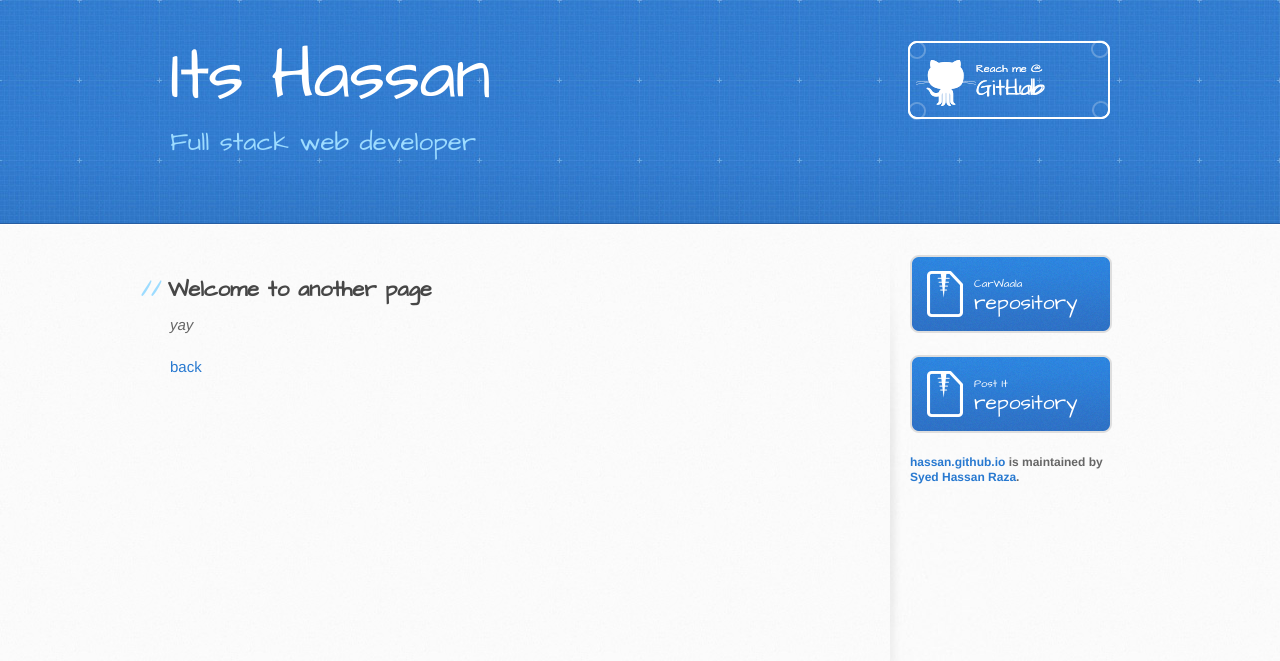
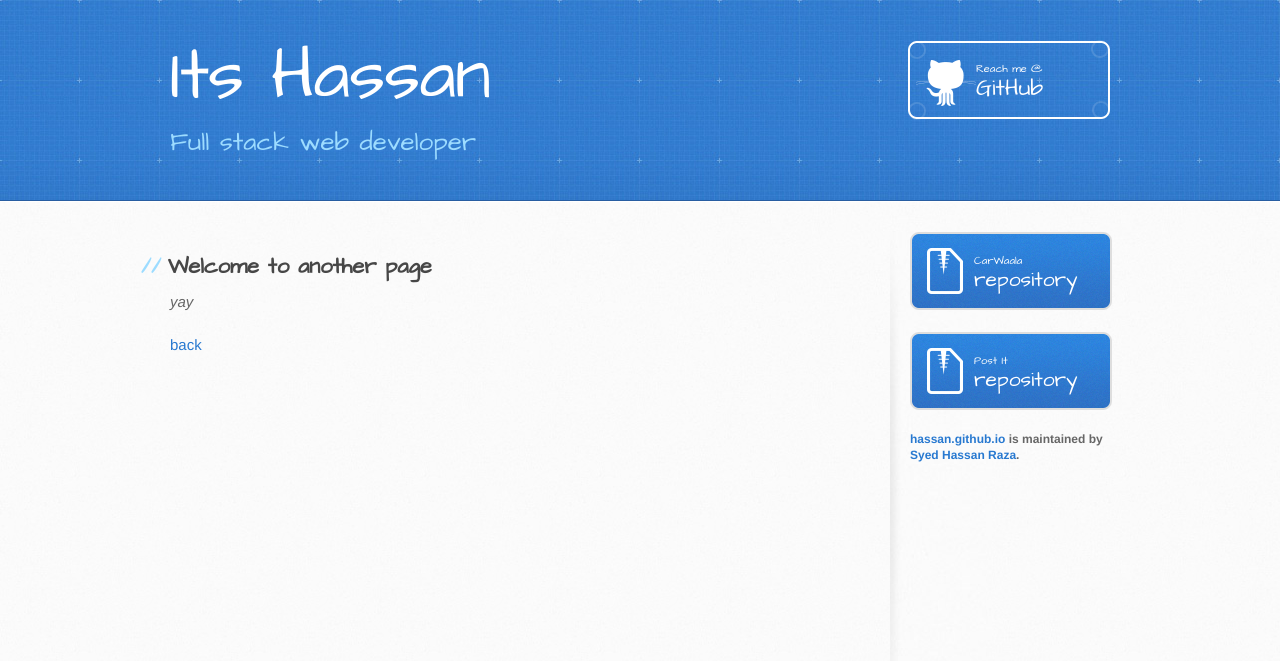
Before and after one commit to hassan-dev/hassan.github.io, a Jekyll site: the page built from another-page.md, in a window 1280 px wide. Shown: the top 661 px of the page. Built offline with Jekyll 4.4.1, drawn with Linux system fonts in a browser that asks for light colours; our own code applies the rules of GitHub Pages for plain Markdown files.

Commit message:
project links 3.2

```diff
--- a/_layouts/default.html
+++ b/_layouts/default.html
@@ -22,8 +22,7 @@
         </a>
         <h2>Full stack web developer</h2>
         {% if site.github.is_project_page %}
-          <a href="{{ site.github.repository_url }}" class="button"><small>Reach me @</small> GitHub</a><br>
-          <a href="{{ site.github.repository_url }}" class="button"><small>Reach me @</small> GitLab</a>
+          <a href="{{ site.github.repository_url }}" class="button"><small>Reach me @</small> GitHub</a>
         {% endif %}
         {% if site.github.is_user_page %}
           <a href="{{ site.github.owner_url }}" class="button"><small>Follow me on</small> GitHub</a>
```
